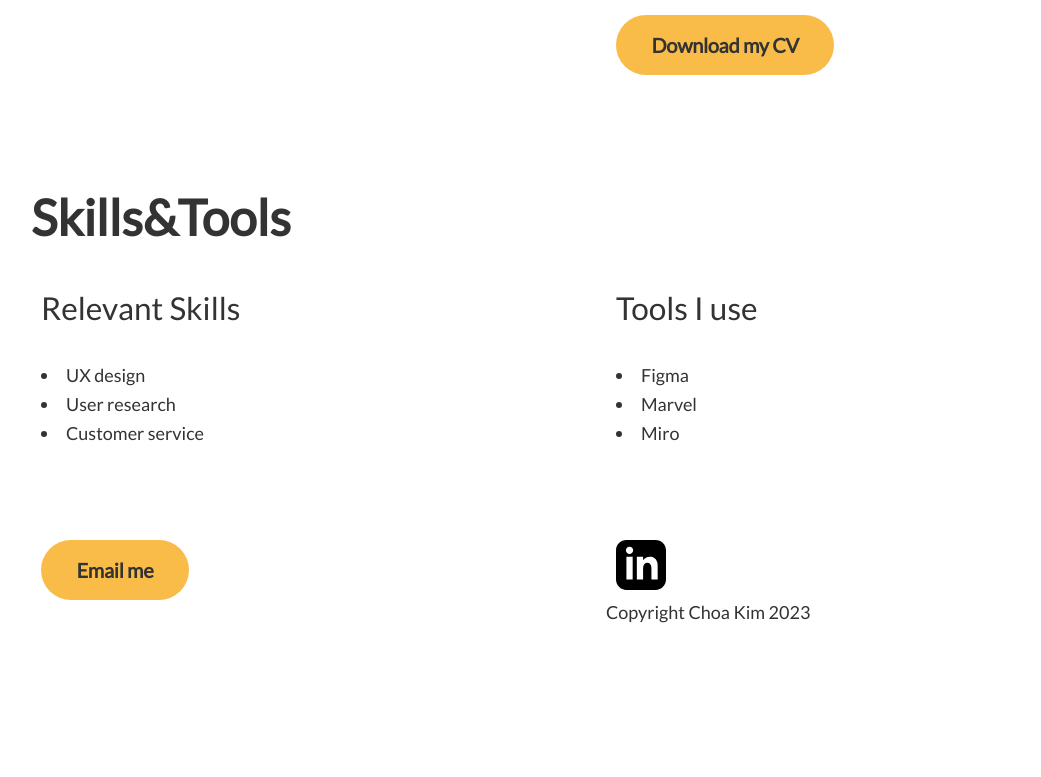
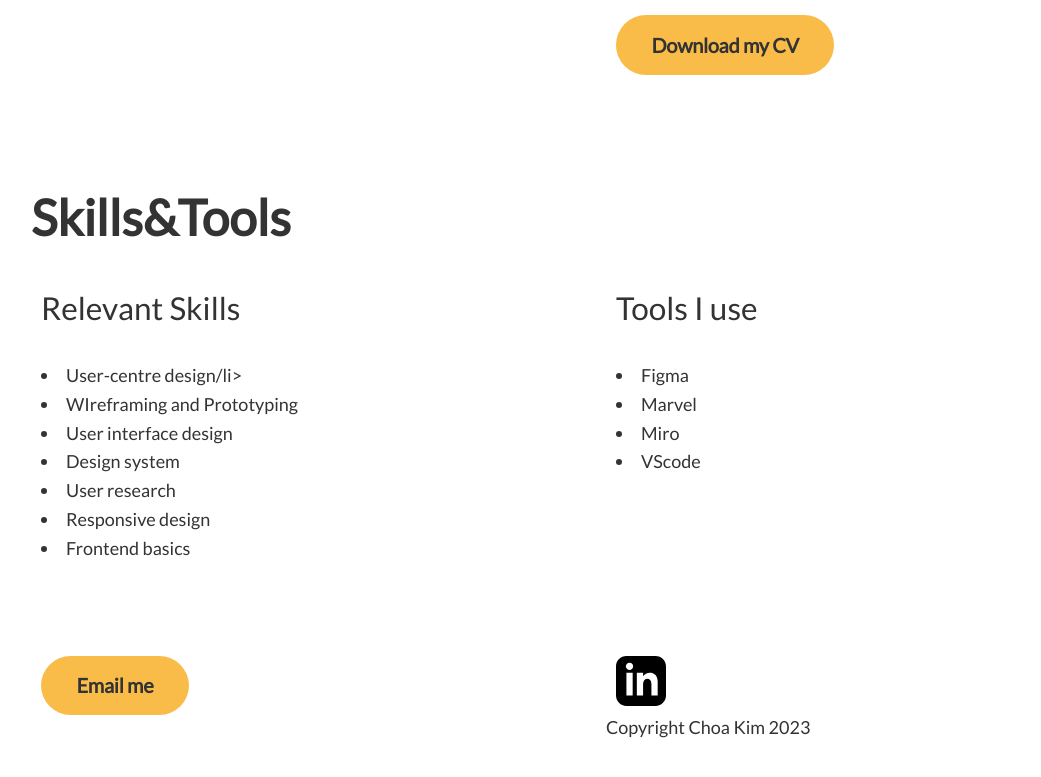
Before and after one commit to ChoaKim/Portfolio-Site, a plain HTML site: page about.html in a window 1280 px wide. Shown: the part 709-1486 px from the top of the page, without its empty margins (34-1075 px from the left). Before the commit the page ends 1379 px from the top, so only its background shows below. Drawn offline with nearby package versions, Linux system fonts and the light colour scheme.

Commit message:
Update skills and tools

```diff
--- a/about.html
+++ b/about.html
@@ -102,9 +102,13 @@
                 <div class="col-md-6">
                     <h3>Relevant Skills</h3>
                     <ui>
-                        <li>UX design</li>
+                        <li>User-centre design/li>
+                        <li>WIreframing and Prototyping</li>
+                        <li>User interface design</li>
+                        <li>Design system</li>
                         <li>User research</li>
-                        <li>Customer service</li>
+                        <li>Responsive design</li>
+                        <li>Frontend basics</li>
                     </ui>
                 </div>
                 <div class="col-md-6">
@@ -113,6 +117,8 @@
                         <li>Figma</li>
                         <li>Marvel</li>
                         <li>Miro</li>
+                        <li>VScode</li>
+
                     </ui>
                 </div>
             </div>
```
